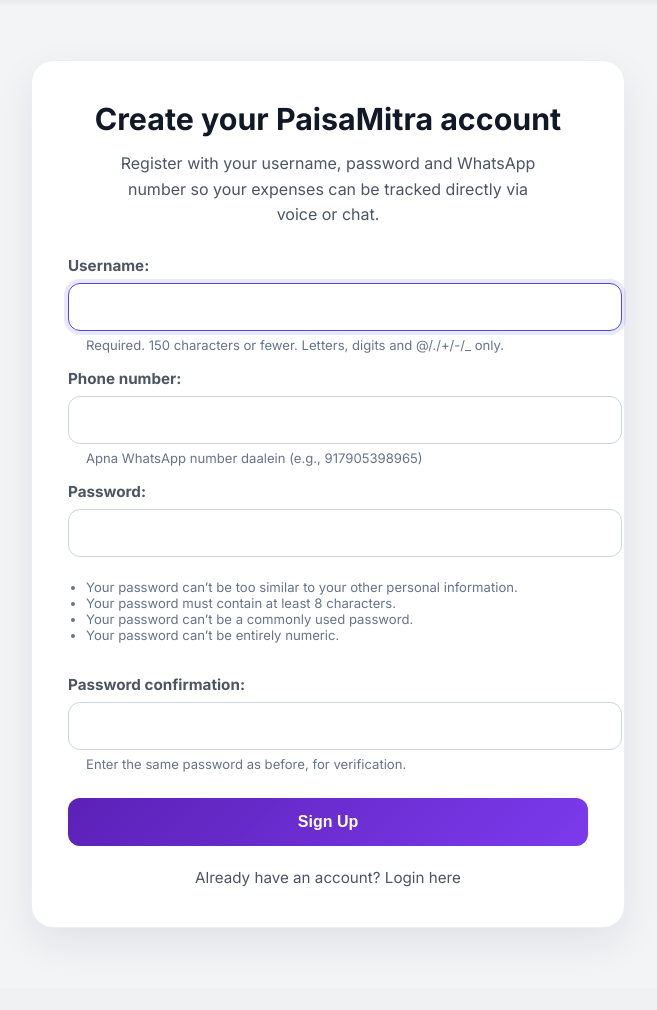
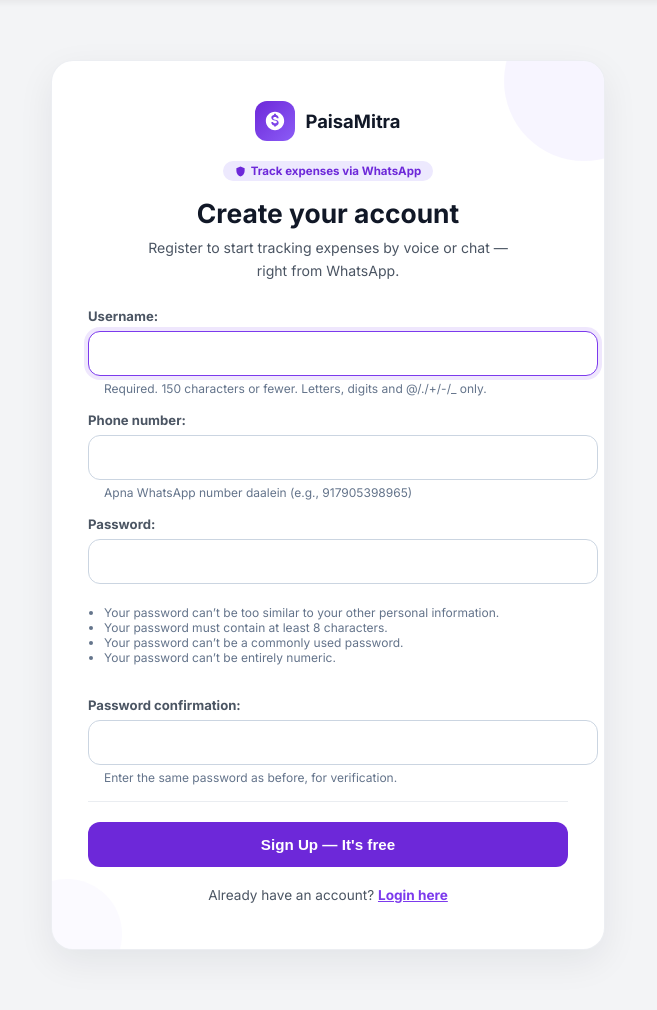
Before and after one commit to ajay160380/-smart-expense-coach, a Django app: page /register/ in a window 1280 px wide. Shown: the part 67-1077 px from the top of the page, without its empty margins (312-969 px from the left). Before the commit the page ends 994 px from the top, so only its background shows below. Run offline with Django 5.2, Linux system fonts and the light colour scheme.

Commit message:
redesign register page

```diff
--- a/tracker/templates/tracker/register.html
+++ b/tracker/templates/tracker/register.html
@@ -1,103 +1,212 @@
 {% extends 'tracker/base.html' %}
-
 {% block extra_css %}
 <style>
+.auth-wrap {
+  animation: rise .5s cubic-bezier(.22,.68,0,1.2) both;
+}
+@keyframes rise {
+  from { opacity: 0; transform: translateY(24px); }
+  to   { opacity: 1; transform: translateY(0); }
+}
+
 .auth-container {
-        max-width: 520px;
+  max-width: 480px;
   margin: 60px auto;
   background: var(--card-bg);
-        padding: 40px 36px;
+  padding: 40px 36px 32px;
   border-radius: 22px;
-        box-shadow: 0 16px 40px rgba(15, 23, 42, 0.08);
-        border: 1px solid rgba(148, 163, 184, 0.18);
+  border: 1px solid rgba(148,163,184,.18);
+  box-shadow: 0 12px 36px rgba(15,23,42,.07);
+  position: relative;
+  overflow: hidden;
 }
+.auth-container::before {
+  content: '';
+  position: absolute;
+  top: -60px; right: -60px;
+  width: 160px; height: 160px;
+  border-radius: 50%;
+  background: #EDE9FE;
+  opacity: .45;
+  pointer-events: none;
+}
+.auth-container::after {
+  content: '';
+  position: absolute;
+  bottom: -40px; left: -40px;
+  width: 110px; height: 110px;
+  border-radius: 50%;
+  background: #EDE9FE;
+  opacity: .25;
+  pointer-events: none;
+}
+
+.auth-logo {
+  display: flex;
+  align-items: center;
+  gap: 10px;
+  justify-content: center;
+  margin-bottom: 20px;
+}
+.auth-logo-icon {
+  width: 40px; height: 40px;
+  border-radius: 12px;
+  background: linear-gradient(135deg, #6D28D9, #8B5CF6);
+  display: flex; align-items: center; justify-content: center;
+}
+.auth-logo-icon svg { width: 22px; height: 22px; fill: white; }
+.auth-logo-text { font-size: 1.15rem; font-weight: 700; color: var(--text-main); }
+
+.auth-badge {
+  display: flex; align-items: center; gap: 5px;
+  justify-content: center; width: fit-content;
+  margin: 0 auto 16px;
+  background: #EDE9FE; color: #6D28D9;
+  font-size: .72rem; font-weight: 700;
+  padding: 3px 12px; border-radius: 20px;
+}
+
 .auth-container h2 {
   text-align: center;
-        margin-top: 0;
-        margin-bottom: 14px;
+  margin: 0 0 8px;
   color: var(--text-main);
-        font-size: 1.9rem;
+  font-size: 1.65rem;
 }
 .auth-container p.subtitle {
   text-align: center;
-        margin: 0 auto 28px;
-        max-width: 420px;
+  margin: 0 auto 26px;
   color: var(--text-secondary);
+  font-size: .88rem;
   line-height: 1.6;
+  max-width: 360px;
 }
+
+/* Staggered field animations */
 .django-form p {
   display: flex;
   flex-direction: column;
   margin-bottom: 16px;
+  animation: rise .45s cubic-bezier(.22,.68,0,1.2) both;
 }
+.django-form p:nth-child(1) { animation-delay: .08s; }
+.django-form p:nth-child(2) { animation-delay: .13s; }
+.django-form p:nth-child(3) { animation-delay: .18s; }
+.django-form p:nth-child(4) { animation-delay: .23s; }
+
 .django-form label {
   font-weight: 700;
   color: var(--text-secondary);
-        margin-bottom: 8px;
-        font-size: 0.95rem;
+  margin-bottom: 7px;
+  font-size: .82rem;
 }
 .django-form input {
-        padding: 14px 16px;
+  padding: 13px 14px;
   border: 1px solid #CBD5E1;
   border-radius: 12px;
   width: 100%;
   background: var(--bg);
   color: var(--text-main);
-        font-size: 1rem;
-        transition: border-color 160ms ease, box-shadow 160ms ease;
+  font-size: .95rem;
+  transition: border-color .18s, box-shadow .18s, background .18s;
 }
 .django-form input:focus {
   outline: none;
-        border-color: #4F46E5;
-        box-shadow: 0 0 0 4px rgba(79, 70, 229, 0.12);
+  border-color: #7C3AED;
+  box-shadow: 0 0 0 4px rgba(124,58,237,.12);
+  background: var(--card-bg);
 }
-    .django-form .helptext,
-    .django-form ul {
-        font-size: 0.82rem;
+.django-form .helptext, .django-form ul {
+  font-size: .75rem;
   color: #64748B;
-        margin: 6px 0 0;
-        padding-left: 18px;
+  margin: 5px 0 0;
+  padding-left: 16px;
 }
+
+.auth-divider {
+  height: 1px;
+  background: rgba(148,163,184,.2);
+  margin: 8px 0 20px;
+}
+
 .submit-btn {
   width: 100%;
-        background: linear-gradient(135deg, #5B21B6, #7C3AED);
+  background: #6D28D9;
   color: white;
   border: none;
-        padding: 15px;
-        font-size: 1rem;
+  padding: 14px;
+  font-size: .95rem;
   font-weight: 700;
   border-radius: 12px;
   cursor: pointer;
-        margin-top: 10px;
-        transition: transform 160ms ease, opacity 160ms ease;
+  position: relative;
+  overflow: hidden;
+  transition: background .18s, transform .15s;
+  animation: rise .45s .3s cubic-bezier(.22,.68,0,1.2) both;
 }
-    .submit-btn:hover {
-        transform: translateY(-1px);
-        opacity: 0.98;
+.submit-btn:hover { background: #7C3AED; transform: translateY(-1px); }
+.submit-btn:active { transform: scale(.98); }
+.submit-btn .ripple {
+  position: absolute;
+  border-radius: 50%;
+  background: rgba(255,255,255,.25);
+  transform: scale(0);
+  animation: rip .5s linear;
+  pointer-events: none;
 }
+@keyframes rip { to { transform: scale(4); opacity: 0; } }
+
 .auth-link {
   display: block;
   text-align: center;
-        margin-top: 22px;
+  margin-top: 20px;
   color: var(--text-secondary);
   text-decoration: none;
-        font-size: 0.95rem;
+  font-size: .85rem;
 }
-    .auth-link:hover {
-        color: var(--primary);
-    }
+.auth-link a { color: #7C3AED; font-weight: 700; }
+.auth-link a:hover { text-decoration: underline; }
 </style>
 {% endblock %}
 
 {% block content %}
+<div class="auth-wrap">
 <div class="auth-container">
-    <h2>Create your PaisaMitra account</h2>
-    <p class="subtitle">Register with your username, password and WhatsApp number so your expenses can be tracked directly via voice or chat.</p>
+
+  <div class="auth-logo">
+    <div class="auth-logo-icon">
+      <svg viewBox="0 0 24 24"><path d="M12 2C6.48 2 2 6.48 2 12s4.48 10 10 10 10-4.48 10-10S17.52 2 12 2zm1 14.93V18h-2v-1.07C9.35 16.56 8 15.3 8 13h2c0 1.1.9 1.5 2 1.5s2-.4 2-1.5c0-.64-.35-1.5-2-1.5-2.1 0-4-1.12-4-3.5C8 6.7 9.35 5.44 11 5.07V4h2v1.07c1.65.37 3 1.63 3 3.93h-2c0-1.1-.9-1.5-2-1.5s-2 .4-2 1.5c0 .9.8 1.5 2 1.5 2.1 0 4 1.12 4 3.5 0 1.8-1.35 3.06-3 3.43z"/></svg>
+    </div>
+    <span class="auth-logo-text">PaisaMitra</span>
+  </div>
+
+  <div class="auth-badge">
+    <svg width="11" height="11" viewBox="0 0 24 24" fill="#6D28D9"><path d="M12 1L3 5v6c0 5.55 3.84 10.74 9 12 5.16-1.26 9-6.45 9-12V5l-9-4z"/></svg>
+    Track expenses via WhatsApp
+  </div>
+
+  <h2>Create your account</h2>
+  <p class="subtitle">Register to start tracking expenses by voice or chat — right from WhatsApp.</p>
+
   <form method="POST" class="django-form" autocomplete="off">
     {% csrf_token %}
     {{ form.as_p }}
-        <button type="submit" class="submit-btn">Sign Up</button>
+    <div class="auth-divider"></div>
+    <button type="submit" class="submit-btn" id="submit-btn">Sign Up — It's free</button>
   </form>
-    <a href="{% url 'login' %}" class="auth-link">Already have an account? Login here</a>
+
+  <p class="auth-link">Already have an account? <a href="{% url 'login' %}">Login here</a></p>
 </div>
+</div>
+
+<script>
+document.getElementById('submit-btn').addEventListener('click', function(e) {
+  const r = document.createElement('span');
+  const rect = this.getBoundingClientRect();
+  const size = Math.max(rect.width, rect.height);
+  r.className = 'ripple';
+  r.style.cssText = `width:${size}px;height:${size}px;left:${e.clientX-rect.left-size/2}px;top:${e.clientY-rect.top-size/2}px`;
+  this.appendChild(r);
+  setTimeout(() => r.remove(), 600);
+});
+</script>
 {% endblock %}
```
Lines whose indentation alone changed are shown as unchanged.
